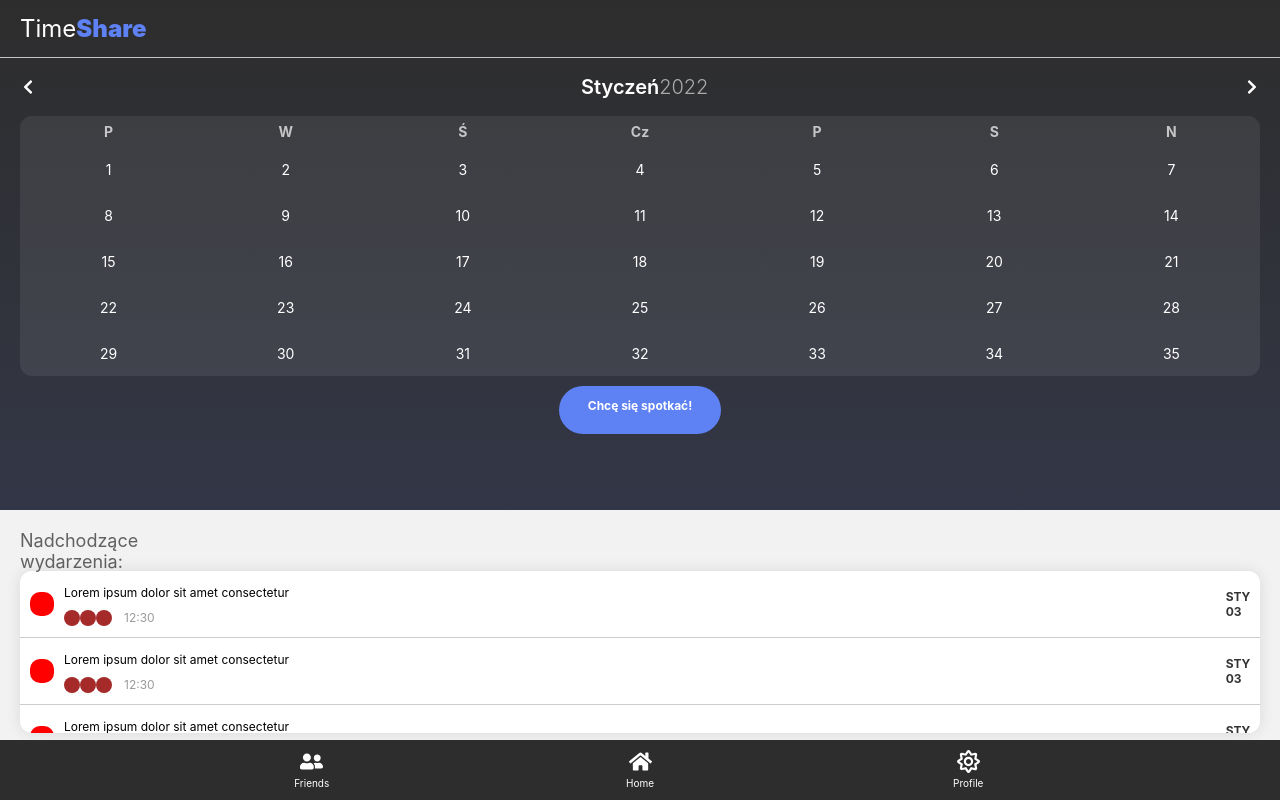
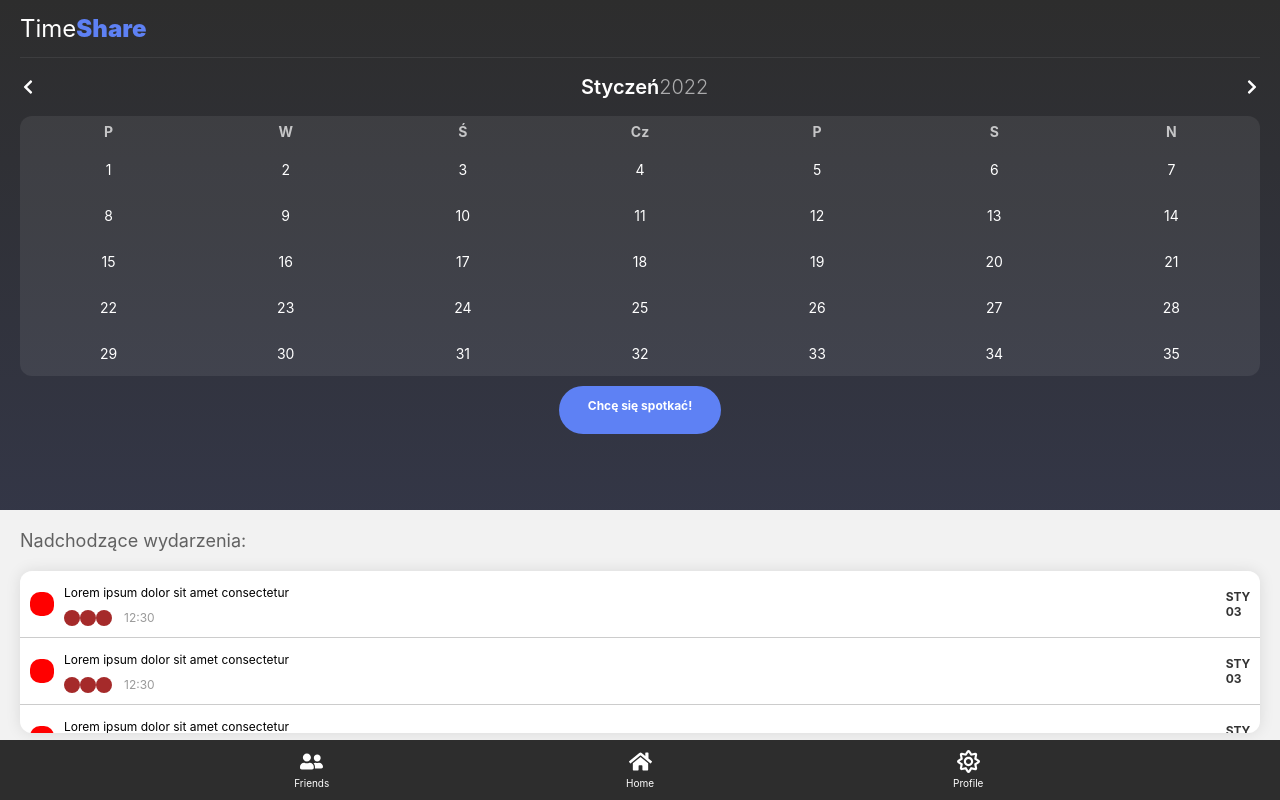
Before and after one commit to dandeliusz27/TimeShare, a React (Create React App) app: page /Home in a window 1280 px wide. Built offline with nearby package versions, Linux system fonts and the light colour scheme.

Commit message:
small changes

```diff
--- a/src/components/TitleBar.css
+++ b/src/components/TitleBar.css
@@ -3,8 +3,9 @@
     display: flex;
     flex-direction: row;
     justify-content: space-between;
-    padding: 15px 20px 15px 20px;
-    border-bottom: 1px solid #c4c4c4;
+    margin: 0 20px 0 20px;
+    padding: 15px 0 15px 0;
+    border-bottom: 1px solid rgba(196, 196, 196, 0.1);;
 }
 
 .titleBarLogo {
--- a/src/routes/Home.css
+++ b/src/routes/Home.css
@@ -17,7 +17,6 @@
 
   .homeBoxEventText {
     /* background-color: blueviolet; */
-    width: 210px;
     height: 21px;
     margin: 0 0 20px 0;
     color: rgba(0, 0, 0, 0.6);
```
